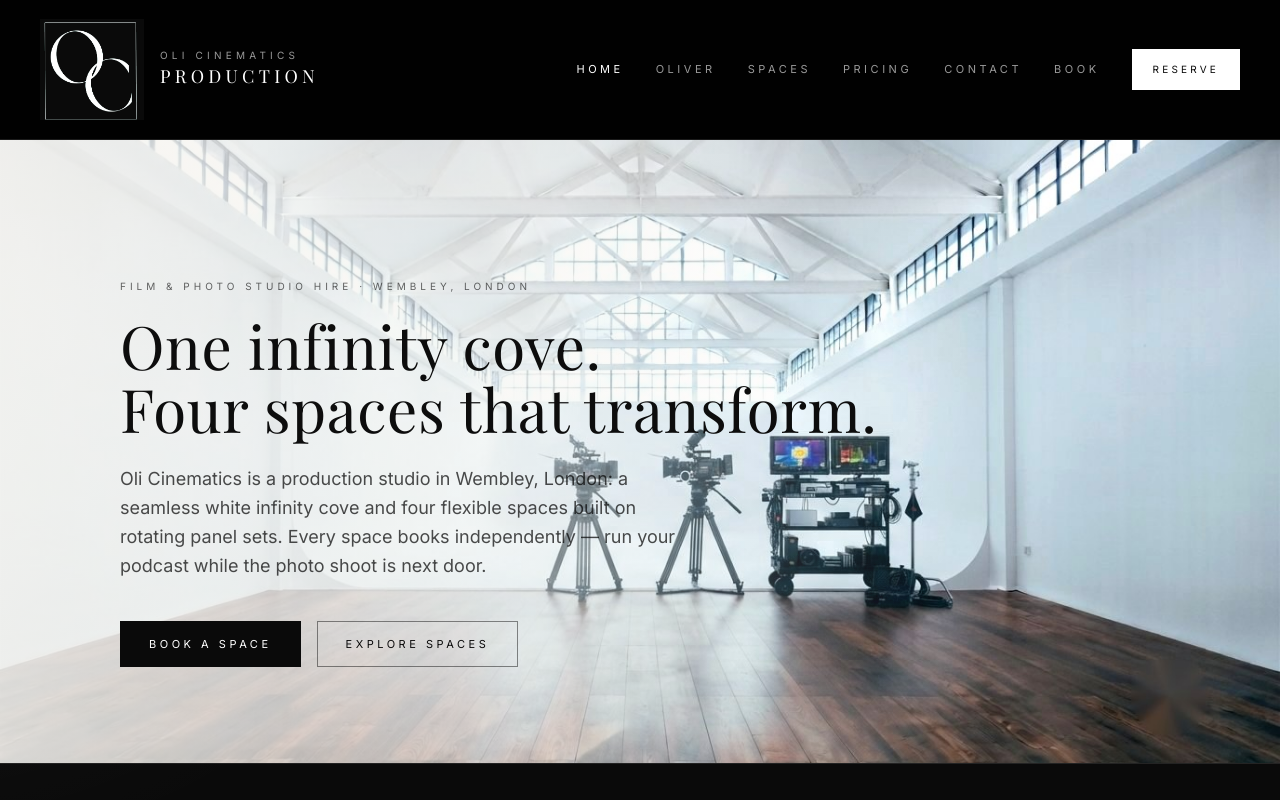
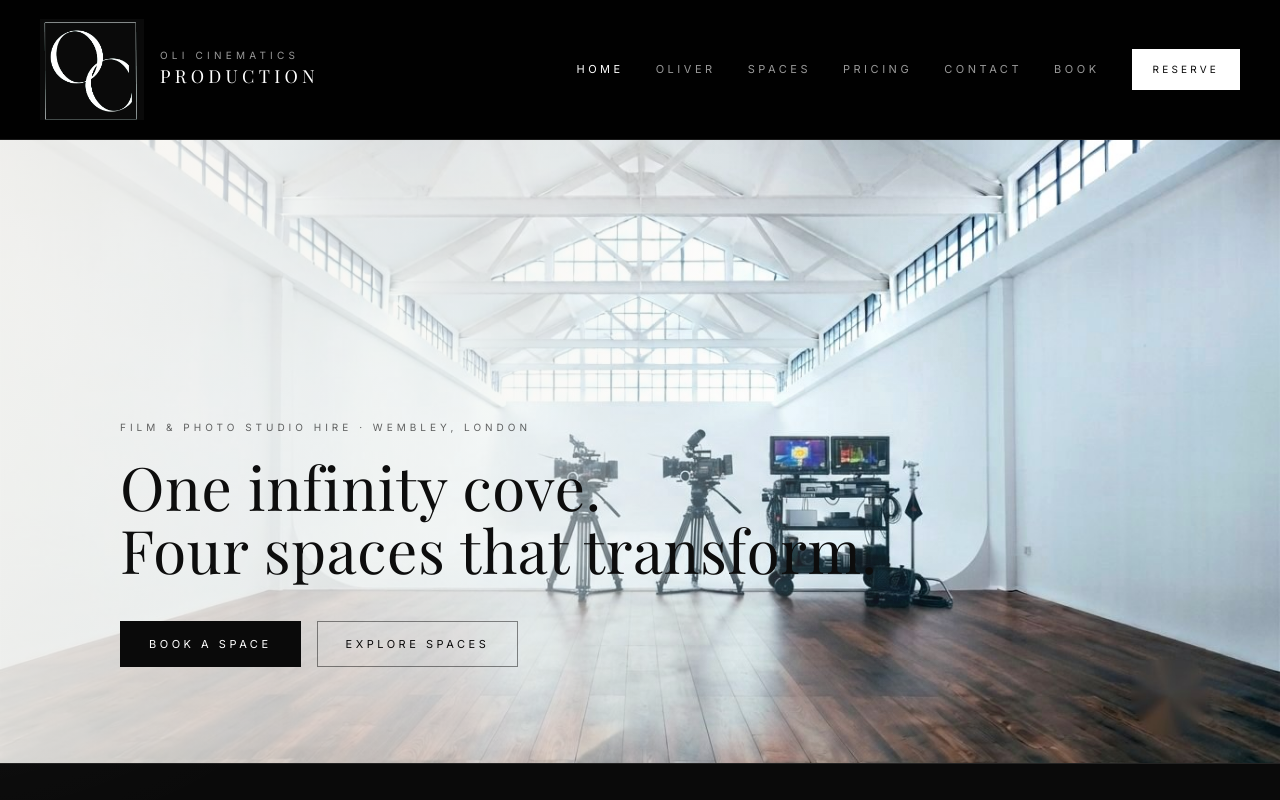
Before and after one commit to dan-tome/Oli-Cinematics, a Next.js app: page / in a window 1280 px wide. Shown: the top 800 px of the page. Built offline with nearby package versions, Linux system fonts and the light colour scheme; a web font is replaced by a local one.

Commit message:
Remove hero intro paragraph
Co-Authored-By: Claude Fable 5 <noreply@anthropic.com>
Claude-Session: https://claude.ai/code/session_01An6sVbWHAV2AaYhcWphVLJ

```diff
--- a/app/page.tsx
+++ b/app/page.tsx
@@ -28,11 +28,6 @@ export default function Home() {
             <br />
             Four spaces that transform.
           </h1>
-          <p className="fade-up fade-up-delay-2 mt-6 max-w-[560px] text-base leading-relaxed text-black/70 sm:text-lg">
-            Oli Cinematics is a production studio in Wembley, London: a seamless white infinity cove and
-            four flexible spaces built on rotating panel sets. Every space books independently — run your
-            podcast while the photo shoot is next door.
-          </p>
           <div className="fade-up fade-up-delay-3 mt-10 flex flex-wrap gap-4">
             <Link href="/book" className="btn-dark" data-testid="hero-book-btn">
               Book a Space
```
